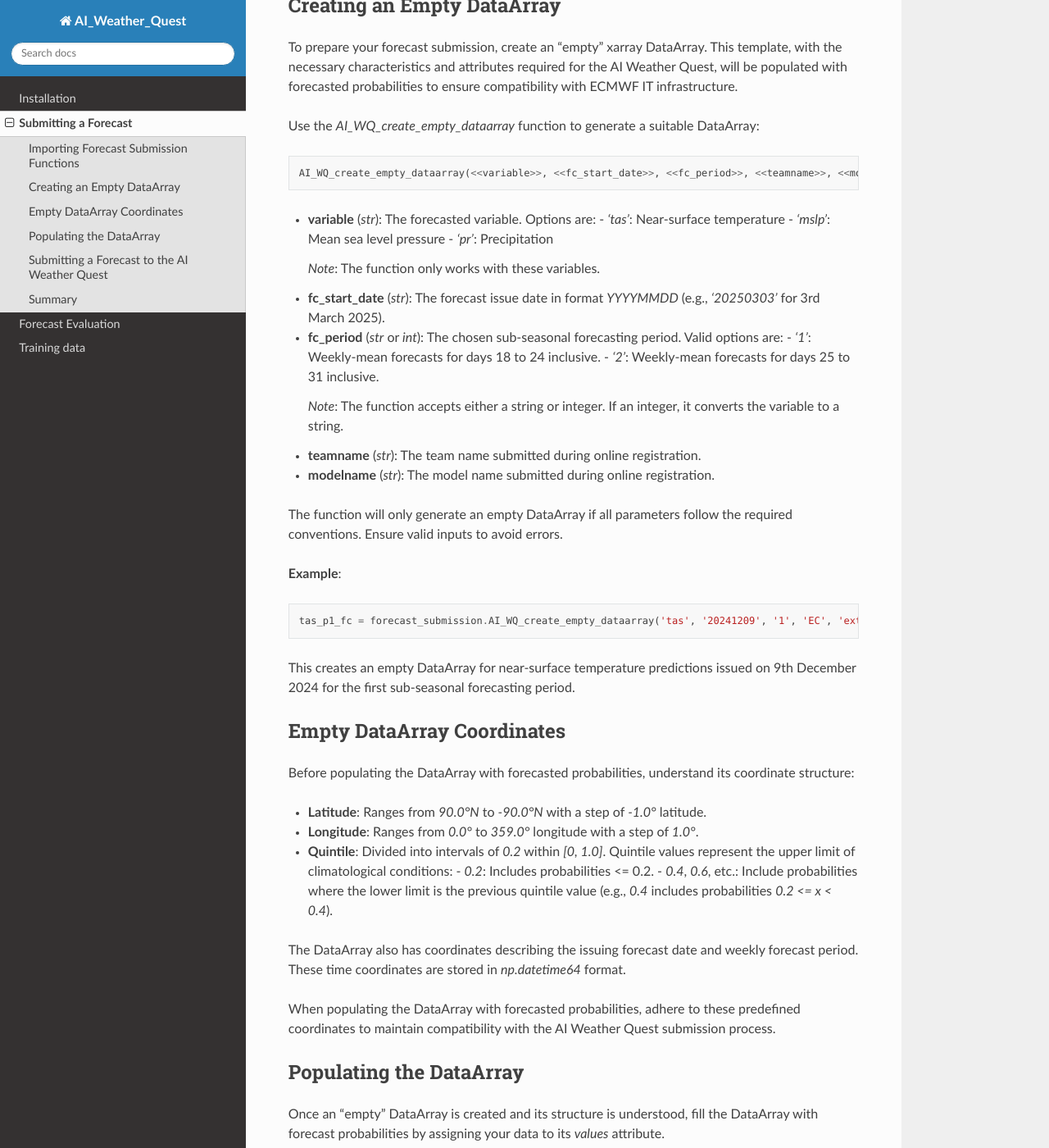
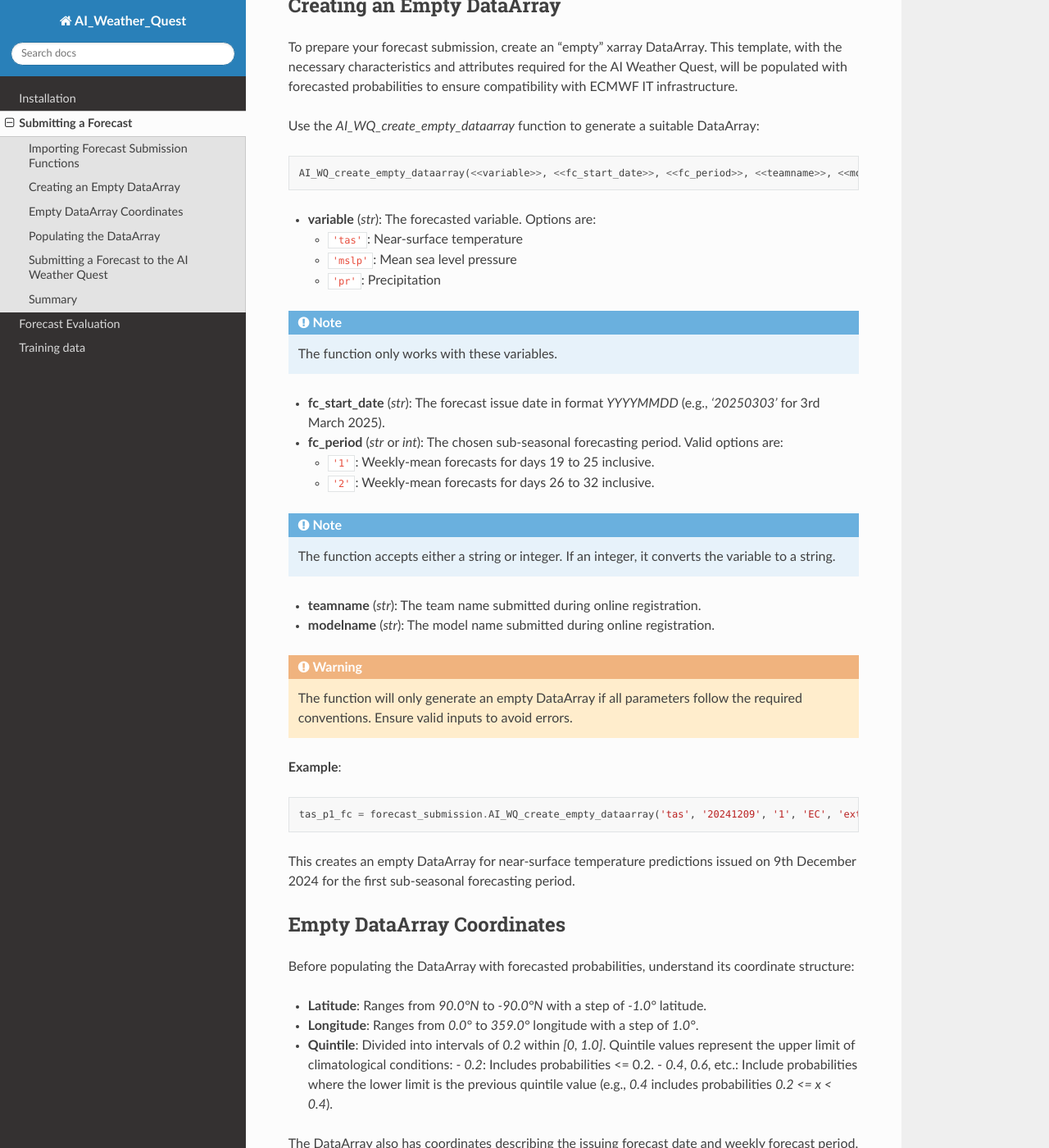
Before and after one commit to joshuatalib/AI_weather_quest, a Sphinx documentation site: the page built from docs/source/submit_forecast.rst, in a window 1280 px wide and 1400 px high, scrolled down 437 px. Shown: the whole window at 82% size. Built offline with Sphinx 7.4.7 and the Read the Docs theme 3.1.0, drawn with Linux system fonts in a browser that asks for light colours; pages that are not in the unit, such as notebooks, are missing from menus.

Commit message:
Update submit_forecast.rst

```diff
--- a/docs/source/submit_forecast.rst
+++ b/docs/source/submit_forecast.rst
@@ -22,24 +22,32 @@ Use the `AI_WQ_create_empty_dataarray` function to generate a suitable DataArray
    AI_WQ_create_empty_dataarray(<<variable>>, <<fc_start_date>>, <<fc_period>>, <<teamname>>, <<modelname>>)
 
 - **variable** (*str*): The forecasted variable. Options are:
-  - `'tas'`: Near-surface temperature
-  - `'mslp'`: Mean sea level pressure
-  - `'pr'`: Precipitation
 
-  *Note*: The function only works with these variables.
+  - ``'tas'``: Near-surface temperature
+  - ``'mslp'``: Mean sea level pressure
+  - ``'pr'``: Precipitation
+
+.. note::
+
+   The function only works with these variables.
 
 - **fc_start_date** (*str*): The forecast issue date in format `YYYYMMDD` (e.g., `'20250303'` for 3rd March 2025).
 
 - **fc_period** (*str* or *int*): The chosen sub-seasonal forecasting period. Valid options are:
-  - `'1'`: Weekly-mean forecasts for days 18 to 24 inclusive.
-  - `'2'`: Weekly-mean forecasts for days 25 to 31 inclusive.
 
-  *Note*: The function accepts either a string or integer. If an integer, it converts the variable to a string.
+  - ``'1'``: Weekly-mean forecasts for days 19 to 25 inclusive.
+  - ``'2'``: Weekly-mean forecasts for days 26 to 32 inclusive.
+
+.. note::
+
+   The function accepts either a string or integer. If an integer, it converts the variable to a string.
 
 - **teamname** (*str*): The team name submitted during online registration.
 - **modelname** (*str*): The model name submitted during online registration.
 
-The function will only generate an empty DataArray if all parameters follow the required conventions. Ensure valid inputs to avoid errors.
+.. warning::
+
+   The function will only generate an empty DataArray if all parameters follow the required conventions. Ensure valid inputs to avoid errors.
 
 **Example**:
 
@@ -61,7 +69,9 @@ Before populating the DataArray with forecasted probabilities, understand its co
 
 The DataArray also has coordinates describing the issuing forecast date and weekly forecast period. These time coordinates are stored in `np.datetime64` format.
 
-When populating the DataArray with forecasted probabilities, adhere to these predefined coordinates to maintain compatibility with the AI Weather Quest submission process.
+.. important::
+
+   When populating the DataArray with forecasted probabilities, adhere to these predefined coordinates to maintain compatibility with the AI Weather Quest submission process.
 
 Populating the DataArray
 ------------------------
```
